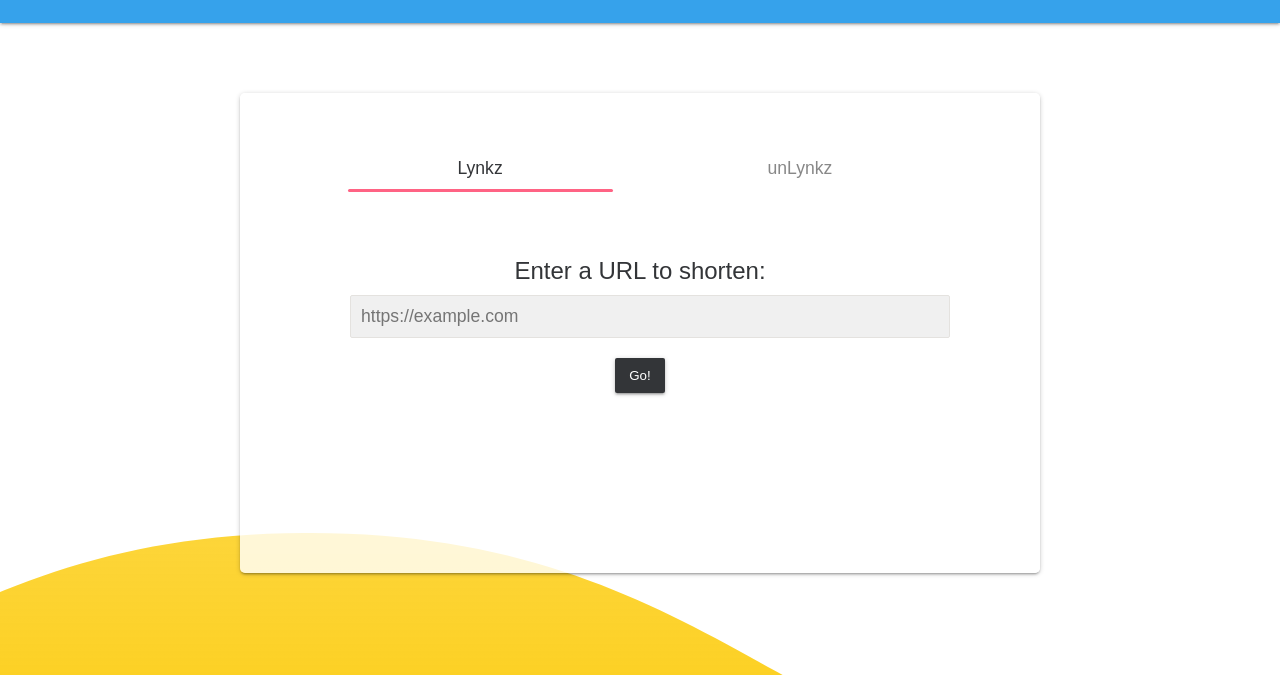
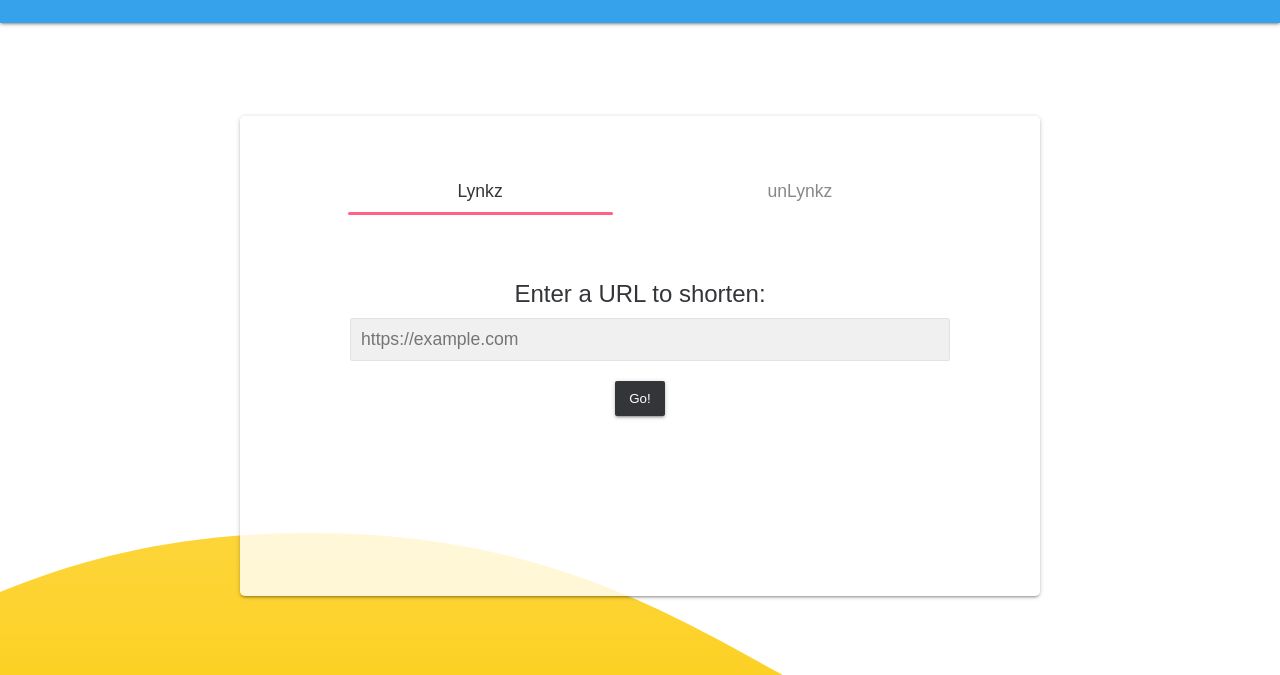
Before and after one commit to afzalsayed96/CSF, a plain HTML site: page index.html in a window 1280 px wide. Shown: the part 67-742 px from the top of the page. Drawn offline with Linux system fonts and the light colour scheme; a web font is replaced by a local one.

Commit message:
some change

```diff
--- a/style.css
+++ b/style.css
@@ -1,7 +1,3 @@
-
-
-
-
 * {
     box-sizing: border-box;
   }
@@ -17,6 +13,7 @@
     justify-content: center;
     align-items: center;
     overflow-x: hidden;
+    min-height: 540px;
   }
 
   main {
@@ -25,11 +22,12 @@
     padding: 50px 50px;
     text-align: center;
     background-color: rgba(255,255,255,0.8);
-    /* box-shadow: 0 0 15px 5px #c2cdda; */
     -webkit-box-shadow: 0 2px 2px 0 rgba(0,0,0,0.14), 0 3px 1px -2px rgba(0,0,0,0.12), 0 1px 5px 0 rgba(0,0,0,0.2);
     box-shadow: 0 2px 2px 0 rgba(0,0,0,0.14), 0 3px 1px -2px rgba(0,0,0,0.12), 0 1px 5px 0 rgba(0,0,0,0.2);
     height: 480px;
     border-radius: 5px;
+    margin-top: 90px;
+    margin-bottom: 45px;
   }
 
   main form {
@@ -253,7 +251,7 @@ a:hover
   margin-bottom: 5px;
   position: relative;
 
-  background: #ffff;
+  background: #fafafa;
   border-radius: 3px;
 
   z-index: 10;
```
